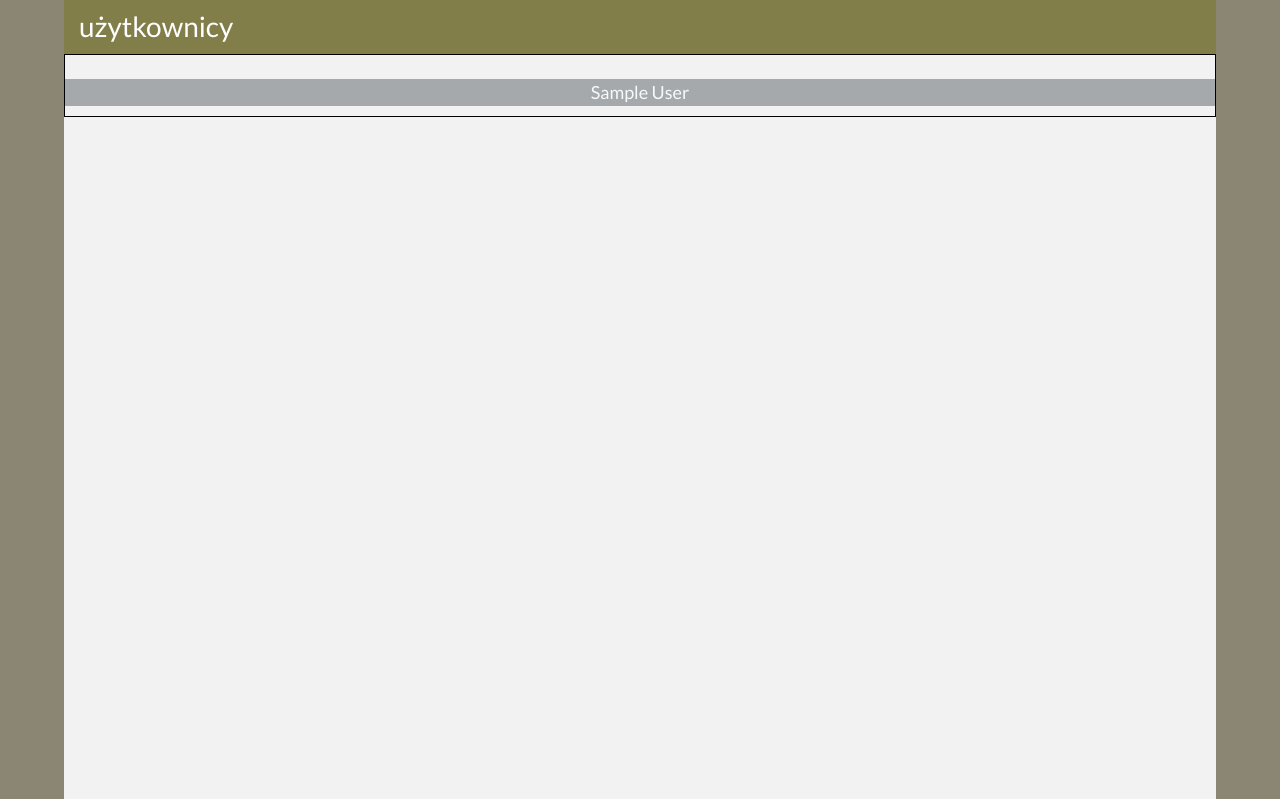
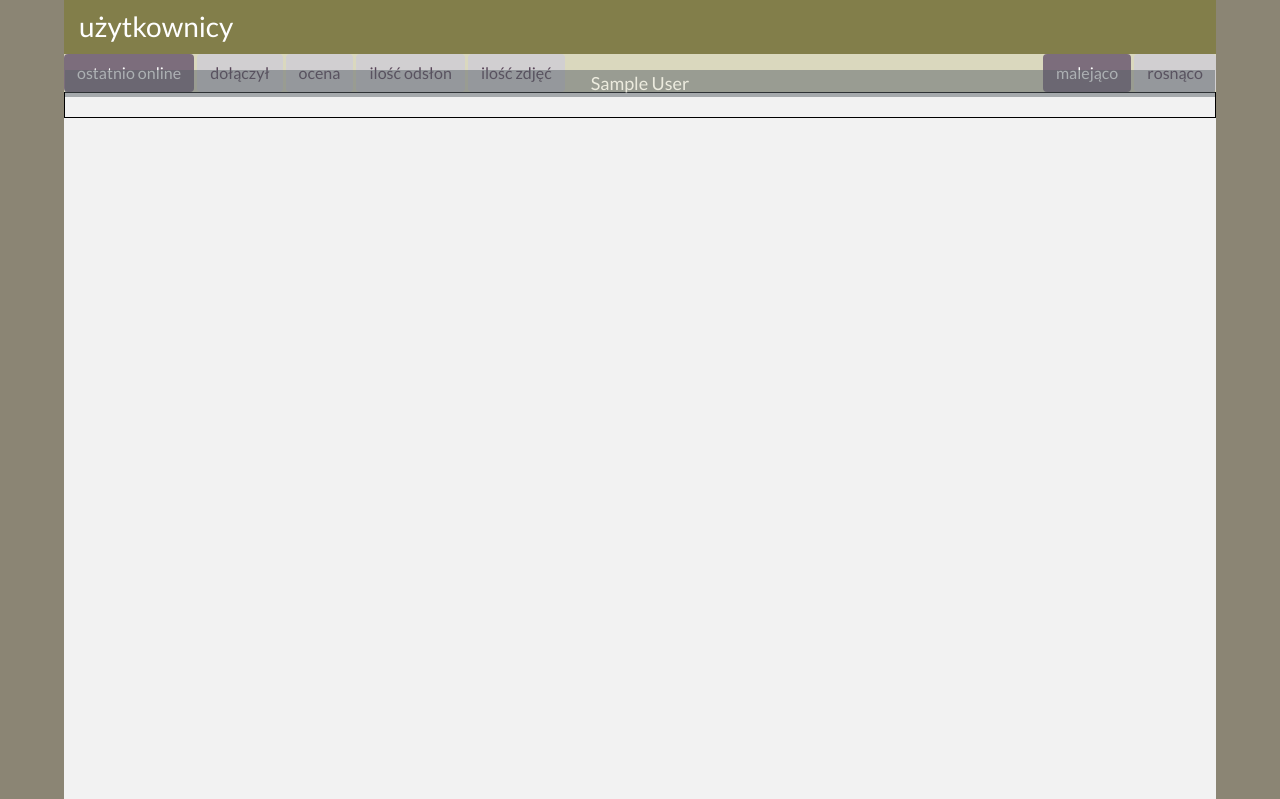
Before and after one commit to allVentures/fotoPX-Picture-Sharing-Application-, a Django app: page /uzytkownicy in a window 1280 px wide. Shown: the part 85-884 px from the top of the page. Run offline with Django 3.2, Linux system fonts and the light colour scheme; the visitor is signed in with stand-in values (Sample User, id 1); data comes from the database, SQL or seed files in the repository; parts of the project's set-up code (start-up, migrations or seed data) failed here and were passed over; some libraries are stand-ins or nearby versions.

Commit message:
all users view sorting finished

```diff
--- a/fotoPXapp/static/css/styles.css
+++ b/fotoPXapp/static/css/styles.css
@@ -115,46 +115,6 @@
     width: 100%;
 }
 
-/*-----Users Avatars Grid-----*/
-
-.gridAvatar {
-    display: flex;
-    flex-wrap: wrap;
-    position: relative;
-}
-
-.gridAvatar > figure {
-    margin: 0;
-    position: relative;
-    background-repeat: no-repeat;
-    background-size: cover;
-    background-position: center;
-    transform: scale(1);
-    transition: all 0.4s ease-in-out;
-    z-index: 0;
-    border: 1px solid black;
-    box-sizing: border-box;
-}
-
-.gridAvatar > figure.loaded:hover {
-    border-radius: 10px;
-    transform: scale(1.03);
-    z-index: 5;
-}
-
-.gridAvatar figure a img {
-    height: 250px;
-    box-sizing: border-box;
-}
-
-.allUsersAvatarInfo {
-    color: white;
-    font-size: 18px;
-    background-color: #5a6268;
-    opacity: 0.5;
-    text-align: center;
-    margin-bottom: 10px;
-}
 
 /*-------------------WEB ELEMENTS----------------------------------*/
 
@@ -529,3 +489,114 @@
 .pictureUpload {
     margin-bottom: 20px;
 }
+
+
+/*----------all Users -------------*/
+/*-----Users Avatars Grid-----*/
+
+.gridAvatar {
+    display: flex;
+    flex-wrap: wrap;
+    position: relative;
+}
+
+.gridAvatar > figure {
+    margin: 0;
+    position: relative;
+    background-repeat: no-repeat;
+    background-size: cover;
+    background-position: center;
+    transform: scale(1);
+    transition: all 0.4s ease-in-out;
+    z-index: 0;
+    border: 1px solid black;
+    box-sizing: border-box;
+    max-height: 280px;
+}
+
+.gridAvatar > figure.loaded:hover {
+    border-radius: 10px;
+    transform: scale(1.03);
+    z-index: 5;
+}
+
+
+.gridAvatar > figure.loaded:hover .allUsersAvatarInfo2 {
+    display: block;
+}
+
+.gridAvatar > figure.loaded:hover .allUsersAvatarInfo {
+    opacity: 0.9;
+}
+
+
+.gridAvatar figure a img {
+    height: 250px;
+    box-sizing: border-box;
+}
+
+.allUsersAvatarInfo, .allUsersAvatarInfo2 {
+    color: white;
+    font-size: 18px;
+    background-color: #5a6268;
+    opacity: 0.5;
+    text-align: center;
+
+}
+
+.allUsersAvatarInfo {
+    position: absolute;
+    bottom: 20px;
+    width: 100%;
+}
+
+.allUsersAvatarInfo2 {
+    position: absolute;
+    width: 100%;
+    display: none;
+    bottom: 80px;
+}
+
+
+/*---------------user sorting and search--------------*/
+
+.btnSorting {
+    display: inline-block;
+    font-weight: 400;
+    text-align: center;
+    white-space: nowrap;
+    vertical-align: middle;
+    border: 1px solid transparent;
+    padding: 0.375rem 0.75rem;
+    font-size: 1rem;
+    line-height: 1.5;
+    border-radius: 0.25rem;
+    transition: 0.3s ease-in-out;
+    color: #574357;
+    background-color: #D1CFD1;
+    position: relative;
+    margin: 0;
+}
+
+.btnSorting:hover, .btnSortingSelected {
+    background-color: #7C6D7C;
+    color: white;
+}
+
+.btnSorting input {
+    position: absolute;
+    left: -999999px;
+}
+
+.userSorting {
+    width: 100%;
+    background-color: #dad8be;
+    display: flex;
+}
+
+.userSortingLeft {
+    margin-right: auto;
+}
+
+.userSortingRight {
+}
--- a/fotoPXapp/static/js/scripts.js
+++ b/fotoPXapp/static/js/scripts.js
@@ -1,5 +1,38 @@
 $(function () {
 // --------------------JS START-------------------------
+
+    //for future POST ajax
+    // function getCookie(name) {
+    //     var cookieValue = null;
+    //     if (document.cookie && document.cookie !== '') {
+    //         var cookies = document.cookie.split(';');
+    //         for (var i = 0; i < cookies.length; i++) {
+    //             var cookie = jQuery.trim(cookies[i]);
+    //             if (cookie.substring(0, name.length + 1) === (name + '=')) {
+    //                 cookieValue = decodeURIComponent(cookie.substring(name.length + 1));
+    //                 break;
+    //             }
+    //         }
+    //     }
+    //     return cookieValue;
+    // }
+    //
+    // var csrftoken = getCookie('csrftoken');
+    //
+    // function csrfSafeMethod(method) {
+    //     return (/^(GET|HEAD|OPTIONS|TRACE)$/.test(method));
+    // }
+    //
+    //
+    // $.ajaxSetup({
+    //     beforeSend: function (xhr, settings) {
+    //         if (!csrfSafeMethod(settings.type) && !this.crossDomain) {
+    //             xhr.setRequestHeader("X-CSRFToken", csrftoken);
+    //         }
+    //     }
+    // });
+
+
 // ------------REGIONS---------------
     var $registrationForm = $('#formRegister');
     var $voivodeshipSelect = $('#voivodeship').find('select');
@@ -92,7 +125,7 @@
         var w = parseInt($(this).attr("data-width"));
         var h = parseInt($(this).attr("data-height"));
 
-        var flexBasis = (w *220) / h;
+        var flexBasis = (w * 220) / h;
         var flexGrow = 1
 
         var src = $(this).attr('src');
@@ -207,7 +240,7 @@
         var $rating = $radio.val();
         $('.PictureRating .selected').removeClass('selected');
         $radio.closest('label').addClass('selected');
-         $.ajax({
+        $.ajax({
             url: url,
             data: {"rating": $rating},
             type: "GET",
@@ -220,6 +253,14 @@
         });
     });
 
+    // ----------all users sorting---------------
+    $('#allUsers input.sorting').change(function () {
+        $('#allUsers').submit();
+    });
+
+    $('#allUsers input.order').change(function () {
+        $('#allUsers').submit();
+    });
 
 // --------------------JS END -------------------------
 });
--- a/fotoPXapp/templates/all_users.html
+++ b/fotoPXapp/templates/all_users.html
@@ -1,13 +1,66 @@
 {% include  "header.html" %}
 <h3 class="h3FotoPx">użytkownicy
 </h3>
+<form action="/uzytkownicy" method="post" id="allUsers" novalidate>
+    <div class="userSorting">
+        {% csrf_token %}
+        <div class="userSortingLeft">
+            {% for srt in sort_order %}
+                {% if srt.2 == 1 %}
+                    <label class="btnSorting btnSortingSelected">{{ srt.1 }}
+                        <input type="radio" name="sorting" class="sorting" value="{{ srt.0 }}" checked="checked">
+                    </label>
+                {% else %}
+                    <label class="btnSorting">{{ srt.1 }}
+                        <input type="radio" name="sorting" class="sorting" value="{{ srt.0 }}">
+                    </label>
+                {% endif %}
+            {% endfor %}
+        </div>
+        <div class="userSortingRight">
+            {% for ord in sort_sequence %}
+                {% if ord.2 == 1 %}
+                    <label class="btnSorting btnSortingSelected">{{ ord.1 }}
+                        <input type="radio" name="order" class="order" value="{{ ord.0 }}" checked="checked">
+                    </label>
+                {% else %}
+                    <label class="btnSorting">{{ ord.1 }}
+                        <input type="radio" name="order" class="order" value="{{ ord.0 }}">
+                    </label>
+                {% endif %}
+            {% endfor %}
+        </div>
+    </div>
+</form>
 
+{% if all_users_array %}
+    <div class="gridAvatar">
+        {% for u in all_users_array %}
+            <a href="/{{ u.0.extenduser.slug }}">
+                <img class="avatarThumbnail" data-height=280 data-width=280
+                     src="{{ u.0.extenduser.avatar_picture.url }}">
+                <div class="allUsersAvatarInfo2">
+                    {{ array_key }} {{ u.1 }}
+                </div>
+                <div class="allUsersAvatarInfo">{{ u.0.first_name }} {{ u.0.last_name }}</div>
+            </a>
+        {% endfor %}
+    </div>
+
+{% else %}
     <div class="gridAvatar">
         {% for usr in all_users %}
             <a href="/{{ usr.extenduser.slug }}">
-            <img class="avatarThumbnail" data-height=400 data-width=400 src="{{ usr.extenduser.avatar_picture.url }}">
+                <img class="avatarThumbnail" data-height=280 data-width=280
+                     src="{{ usr.extenduser.avatar_picture.url }}">
+                <div class="allUsersAvatarInfo2">
+                    ostatnio online: {{ usr.last_login | date:"Y-m-d" }} <br>
+                    dołączył: {{ usr.date_joined | date:"Y-m-d"  }}
+                </div>
                 <div class="allUsersAvatarInfo">{{ usr.first_name }} {{ usr.last_name }}</div>
             </a>
         {% endfor %}
     </div>
+{% endif %}
+
 {% include "footer.html" %}
--- a/fotoPXapp/views.py
+++ b/fotoPXapp/views.py
@@ -13,6 +13,9 @@
 from django.conf import settings
 from os import path, rename, remove
 from json import dumps
+
+from numpy import sort
+
 from fotoPXapp.models import ExtendUser, Regions, Picture, PictureCategory, PictureTags, PictureRating, \
     PictureComment, Followers, Tags
 from fotoPXapp.GlobalFunctions import ReplacePolishCharacters, RemoveSpecialCharacters, GetExifData, TextInputCleanup
@@ -302,11 +305,132 @@
         return render(request, "user_page.html", ctx)
 
 
-# -----------------------all users ----------------------------
+# -----------------------all users view----------------------------
 class AllUsers(View):
     def get(self, request):
+        sort_order = [
+            ["online", "ostatnio online", 1],
+            ["joined", "dołączył", 0],
+            ["rating", "ocena", 0],
+            ["views", "ilość odsłon", 0],
+            ["numpictures", "ilość zdjęć", 0]
+        ]
+
+        sort_sequence = [
+            ["dsc", "malejąco", 1],
+            ["asc", "rosnąco", 0]
+        ]
         all_users = User.objects.all().order_by('-last_login')
-        ctx = {"all_users": all_users}
+
+        ctx = {"all_users": all_users, "sort_order": sort_order, "sort_sequence": sort_sequence}
+        return render(request, "all_users.html", ctx)
+
+    def post(self, request):
+        sorting = request.POST.get('sorting')
+        order = request.POST.get('order')
+        sort_order = [
+            ["online", "ostatnio online", 0],
+            ["joined", "dołączył", 0],
+            ["rating", "ocena", 0],
+            ["views", "ilość odsłon", 0],
+            ["numpictures", "ilość zdjęć", 0]
+        ]
+
+        sort_sequence = [
+            ["dsc", "malejąco", 0],
+            ["asc", "rosnąco", 0]
+        ]
+        all_users_array = []
+        array_key = ""
+
+        print(sorting)
+
+        if sorting == "online" and order == "dsc":
+            all_users = User.objects.all().order_by('-last_login')
+            sort_order[0][2] = 1
+            sort_sequence[0][2] = 1
+        elif sorting == "online" and order == "asc":
+            all_users = User.objects.all().order_by('last_login')
+            sort_order[0][2] = 1
+            sort_sequence[1][2] = 1
+        elif sorting == "joined" and order == "dsc":
+            all_users = User.objects.all().order_by('-date_joined')
+            sort_order[1][2] = 1
+            sort_sequence[0][2] = 1
+        elif sorting == "joined" and order == "asc":
+            all_users = User.objects.all().order_by('date_joined')
+            sort_order[1][2] = 1
+            sort_sequence[1][2] = 1
+
+        elif sorting == "rating":
+            all_users = User.objects.all()
+            for usr in all_users:
+                ratings_sum = 0
+                ratings_num = 0
+                user_pictures = Picture.objects.filter(picture_user_id_id=usr.id)
+                for pic in user_pictures:
+                    ratings = pic.picturerating_set.all()
+                    for rat in ratings:
+                        ratings_sum = ratings_sum + rat.rating
+                        ratings_num += 1
+                if ratings_num == 0:
+                    picture_rating_average = 0
+                else:
+                    picture_rating_average = ratings_sum / ratings_num
+                    picture_rating_average = round(picture_rating_average, 1)
+                all_users_array.append([usr, picture_rating_average])
+                array_key = "śr. ocena:"
+            if order == "dsc":
+                all_users_array.sort(key=lambda x: x[1], reverse=True)
+                sort_order[2][2] = 1
+                sort_sequence[0][2] = 1
+                sort_sequence[1][2] = 0
+            elif order == "asc":
+                all_users_array.sort(key=lambda x: x[1])
+                sort_order[2][2] = 1
+                sort_sequence[0][2] = 0
+                sort_sequence[1][2] = 1
+
+        elif sorting == "views":
+            all_users = User.objects.all()
+            for usr in all_users:
+                views = 0
+                user_pictures = Picture.objects.filter(picture_user_id_id=usr.id)
+                for pic in user_pictures:
+                    views = views + pic.views
+                all_users_array.append([usr, views])
+            array_key = "ilość odsłon:"
+            if order == "dsc":
+                all_users_array.sort(key=lambda x: x[1], reverse=True)
+                sort_order[3][2] = 1
+                sort_sequence[0][2] = 1
+                sort_sequence[1][2] = 0
+            elif order == "asc":
+                all_users_array.sort(key=lambda x: x[1])
+                sort_order[3][2] = 1
+                sort_sequence[0][2] = 0
+                sort_sequence[1][2] = 1
+
+        elif sorting == "numpictures":
+            all_users = User.objects.all()
+            for usr in all_users:
+                picture_count = Picture.objects.filter(picture_user_id_id=usr.id).count()
+                all_users_array.append([usr, picture_count])
+            array_key = "ilość zdjęć:"
+            if order == "dsc":
+                all_users_array.sort(key=lambda x: x[1], reverse=True)
+                sort_order[4][2] = 1
+                sort_sequence[0][2] = 1
+                sort_sequence[1][2] = 0
+            elif order == "asc":
+                all_users_array.sort(key=lambda x: x[1])
+                sort_order[4][2] = 1
+                sort_sequence[0][2] = 0
+                sort_sequence[1][2] = 1
+
+        ctx = {"all_users": all_users, "all_users_array": all_users_array, "array_key": array_key,
+               "sort_order": sort_order,
+               "sort_sequence": sort_sequence}
         return render(request, "all_users.html", ctx)
 
 
```
Also changed, not shown: Faker/working_scripts.py (+17 -12 lines), fotoPXapp/admin.py (+19 -12 lines), README.md. Lines whose indentation alone changed are shown as unchanged.
